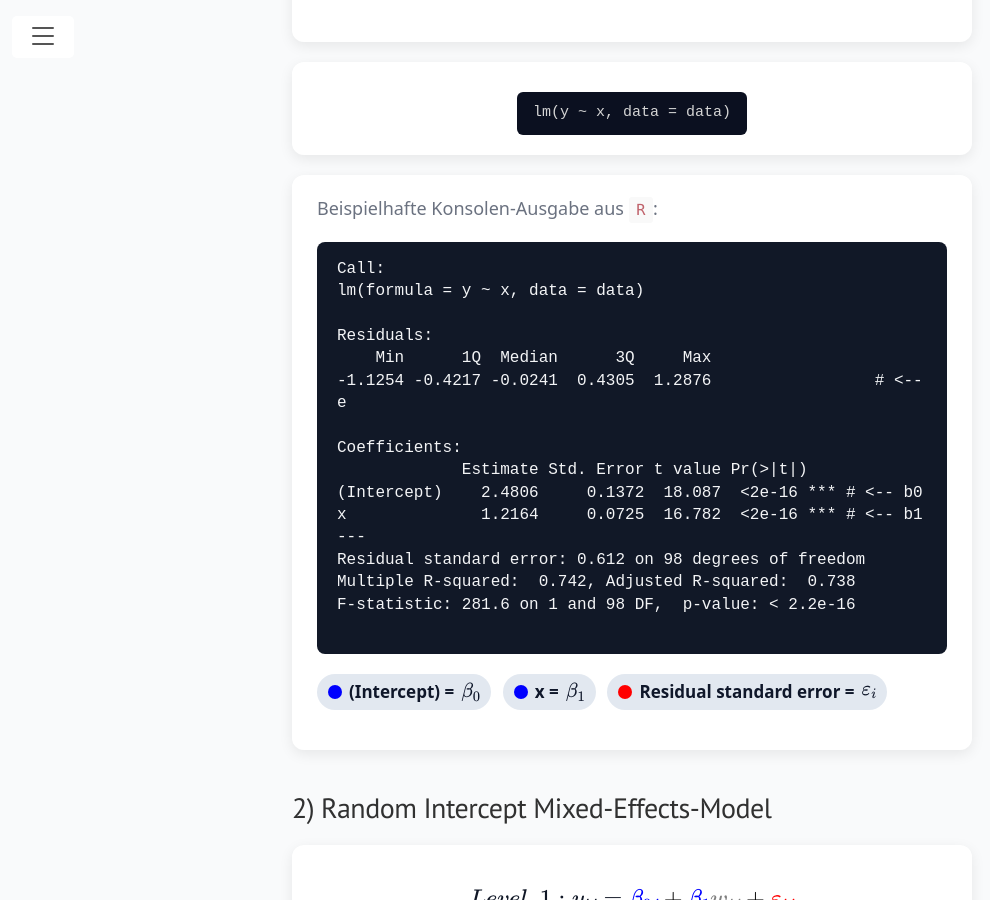
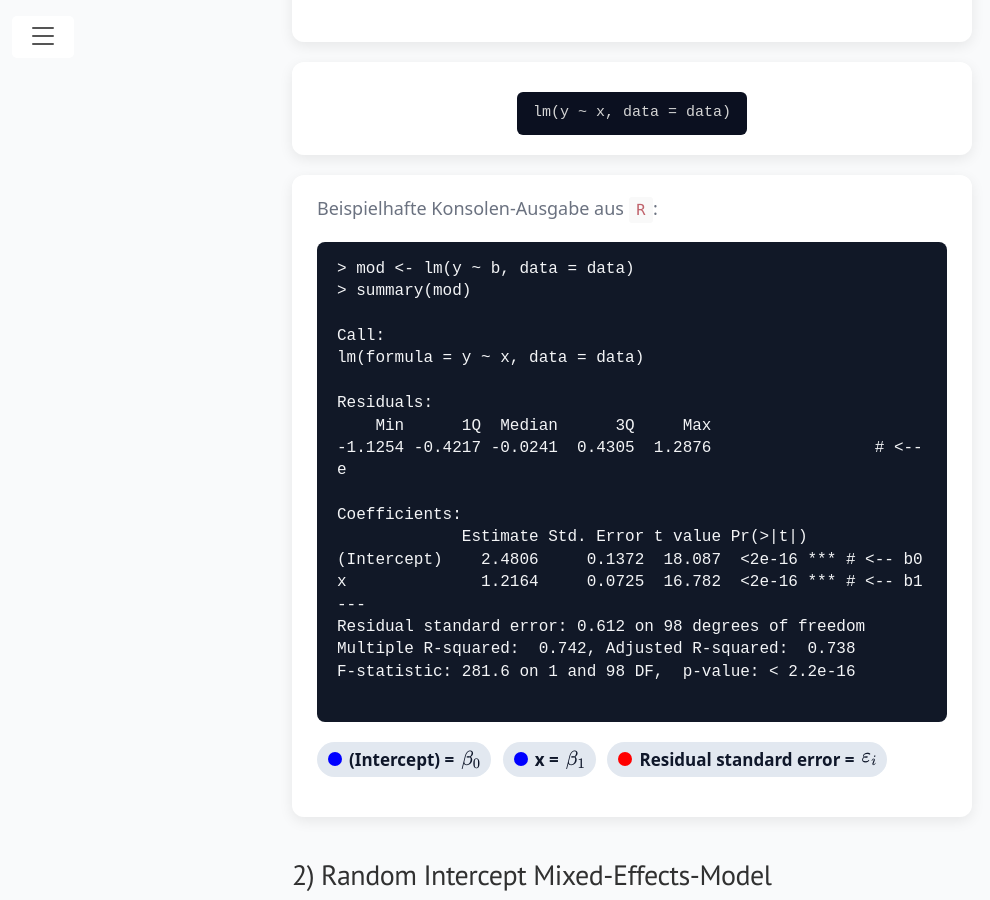
Before and after one commit to lennartseizer/ild, a Jekyll site: the page built from 9.html, in a window 1280 px wide and 900 px high, scrolled down 464 px. Shown: the whole window, without its empty margins (8-998 px from the left). Built offline with Jekyll 4.4.1, drawn with Linux system fonts in a browser that asks for light colours.

Commit message:
Update 9.html

```diff
--- a/9.html
+++ b/9.html
@@ -144,7 +144,11 @@ title: Formulas
     </div>
     <div class="card">
       <p class="note">Beispielhafte Konsolen-Ausgabe aus <code>R</code>:</p>
-      <pre class="code-block">Call:
+      <pre class="code-block">
+> mod <- lm(y ~ b, data = data)
+> summary(mod)
+
+Call:
 lm(formula = y ~ x, data = data)
 
 Residuals:
```
